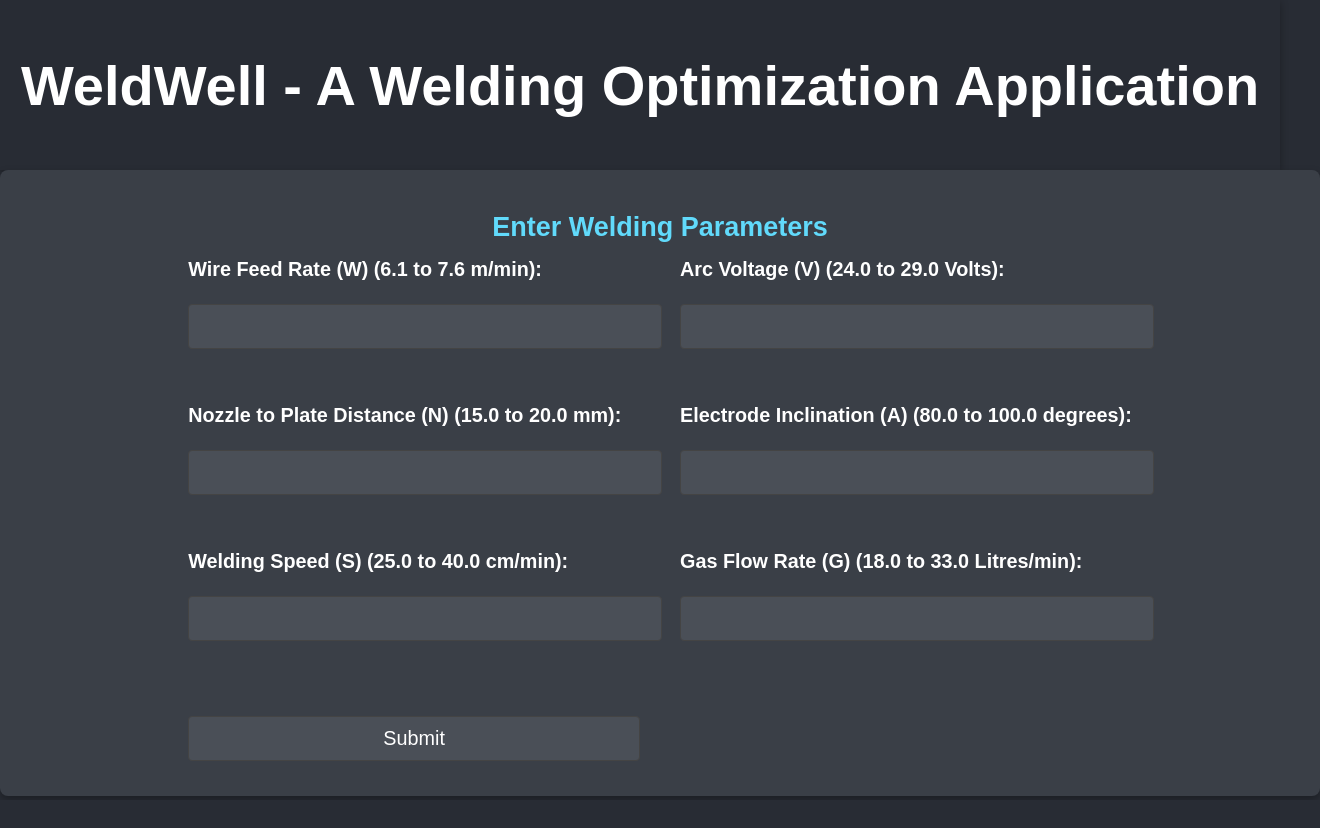
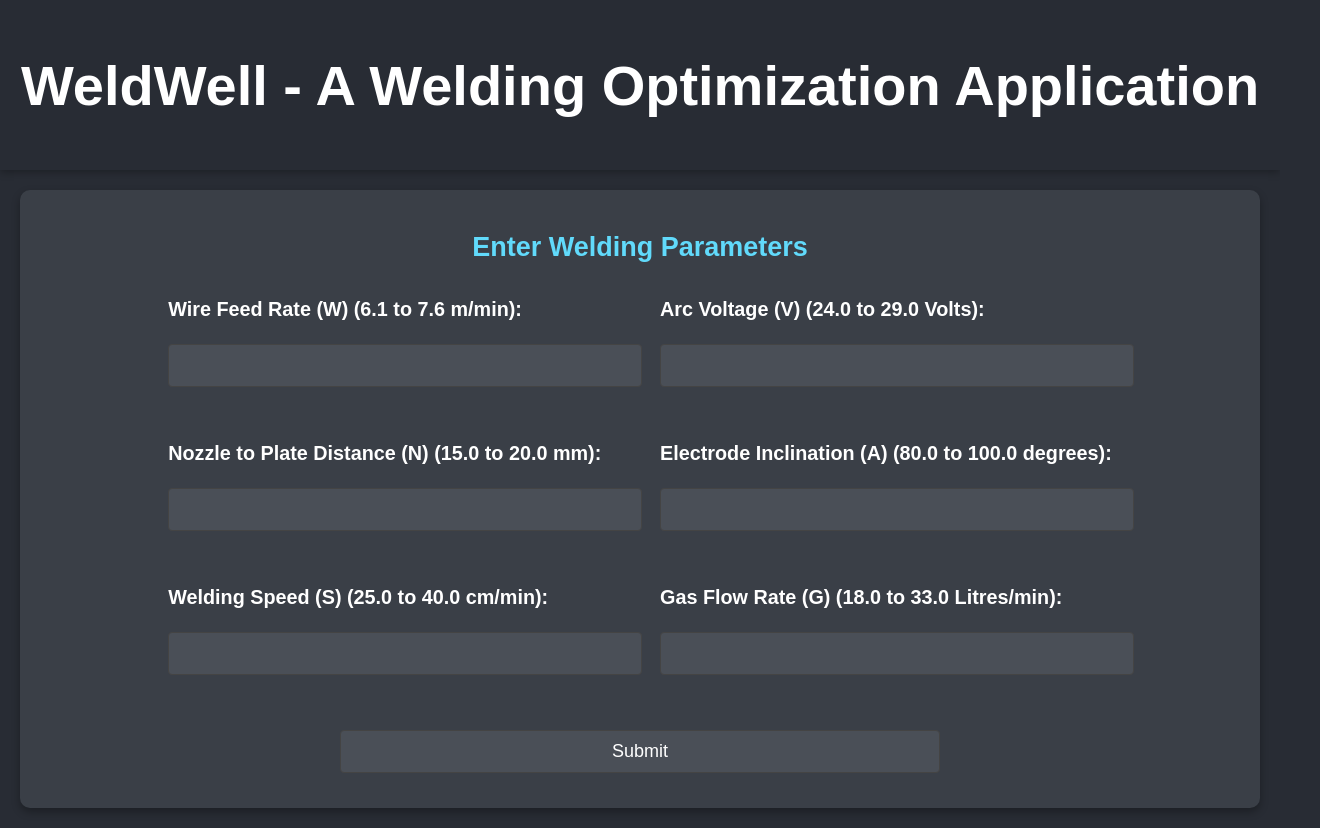
Before and after one commit to BajajAyush/btp-proj, a React (Create React App) app in the folder welding/: page /parameters in a window 1280 px wide. Shown: the whole page, 1320 px wide, since content can reach past the window. Before the commit the page ends 800 px from the top, so only its background shows below. Built offline with nearby package versions, Linux system fonts and the light colour scheme.

Commit message:
frontend
done

```diff
--- a/welding/src/components/Calculate.css
+++ b/welding/src/components/Calculate.css
@@ -12,7 +12,7 @@ body {
 }
 
 .container {
-    margin: 0 auto;
+    margin: 20px auto; /* Added margin-top for spacing */
     padding: 20px;
     max-width: 1200px;
     background-color: #3a3f47; /* Darker shade of the theme */
@@ -24,6 +24,7 @@ body {
     align-items: center;
     gap: 20px;
 }
+
 
 .heading {
     width: 100%;
--- a/welding/src/components/Parameters.css
+++ b/welding/src/components/Parameters.css
@@ -4,79 +4,92 @@ body {
     font-family: 'Arial', sans-serif;
     margin: 0;
     padding: 0;
-    font-size: 18px; /* Increase overall font size */
+    font-size: 18px;
     display: flex;
     flex-direction: column;
-    height: 100vh; /* Full viewport height */
+    height: 100vh;
 }
 
-.container {
-    width: 80%;               /* Take up 80% of the width */
-    max-width: 1200px;        /* Limit maximum width */
-    margin: 20px auto;        /* Center the container and add spacing from edges */
+.parameters-container {
+    width: 80%;
+    max-width: 1200px;
+    margin: 20px auto;
     padding: 20px;
-    background-color: #3a3f47; /* Darker shade of the theme */
-    border-radius: 12px;       /* Rounded corners */
-    box-shadow: 0 8px 16px rgba(0, 0, 0, 0.5); /* Add a shadow for depth */
+    background-color: #3a3f47;
+    border-radius: 12px;
+    box-shadow: 0 8px 16px rgba(0, 0, 0, 0.5);
     color: #ffffff;
     display: flex;
     flex-direction: column;
     gap: 20px;
-    min-height: 70%;          /* Minimum height of the container */
 }
 
 h2 {
     text-align: center;
     color: #ffffff;
     margin-bottom: 20px;
-    font-size: 1.75em; /* Slightly larger headings */
+    font-size: 1.75em;
 }
 
-.result-grid, .form-grid {
-    display: grid;
-    grid-template-columns: 1fr 1fr;
-    grid-gap: 40px; /* Consistent gap between columns and rows */
-}
+
 
 .form-group {
     display: flex;
     flex-direction: column;
-    gap: 8px; /* Adds space between label and input */
+    gap: 8px;
 }
 
 .form-group label {
     font-weight: bold;
     color: #ffffff;
-    font-size: 1.1em; /* Increase label font size */
+    font-size: 1.1em;
 }
 
 .form-group input {
-    padding: 10px; /* Increased padding */
+    padding: 10px;
     border: 1px solid #444;
     border-radius: 4px;
-    font-size: 1.1em; /* Larger input font size */
-    width: 100%;
+    font-size: 1.1em;
     background-color: #333;
     color: #ffffff;
 }
 
-button {
-    padding: 12px 24px; /* Standard padding for all buttons */
-    border: none;
-    border-radius: 4px;
+.form-grid {
+    display: grid;
+    grid-template-columns: 1fr 1fr;
+    grid-gap: 40px;
+    align-items: center;
+}
+
+.submit-btn {
+    grid-column: 1 / 3; /* Span across both columns */
+    justify-self: center; /* Center align within the grid */
     background-color: #61dafb;
     color: #282c34;
-    font-size: 1.1em; /* Larger font size for better readability */
+    border: none;
+    padding: 12px 24px;
+    border-radius: 4px;
+    font-size: 1.1em;
     cursor: pointer;
     transition: background-color 0.3s ease;
     text-align: center;
-    display: block; /* Buttons act like block elements */
-    margin: 10px auto; /* Centers all buttons horizontally */
 }
 
-button:hover {
-    background-color: #555; /* Highlight on hover */
+.submit-btn:hover {
+    background-color: #357abd;
     color: #ffffff;
+}
+
+
+.result-container {
+    text-align: center;
+    color: #ffffff;
+}
+
+.result-grid {
+    display: grid;
+    grid-template-columns: 1fr 1fr;
+    grid-gap: 20px;
 }
 
 .result-item {
@@ -84,10 +97,8 @@ button:hover {
     background-color: #333;
     border-radius: 4px;
     text-align: center;
-    color: #ffffff;
-    font-size: 1.1em; /* Increase font size for results */
-    box-shadow: 0 2px 4px rgba(0, 0, 0, 0.3); /* Add shadow for distinction */
-    border: 1px solid #444; /* Add border for clarity */
+    font-size: 1.1em;
+    border: 1px solid #444;
 }
 
 .result-item strong {
@@ -96,77 +107,21 @@ button:hover {
     color: #ffffff;
 }
 
-/* Table styling */
-.table-container {
-    margin: 20px 0;
-    padding: 10px;
-    background-color: #333;
-    border-radius: 8px;
-    box-shadow: 0 4px 8px rgba(0, 0, 0, 0.5); /* Add a shadow to the table */
-    border: 2px solid #444; /* Add a border for distinction */
-    overflow-y: auto; /* Handle overflow if necessary */
-}
-
-.table-container table {
-    width: 100%;
-    border-collapse: collapse;
-    margin-top: 10px;
-}
-
-.table-container th, .table-container td {
-    padding: 12px; /* Increased padding */
-    text-align: center;
-    font-size: 1.1em; /* Larger table text */
-    color: #ffffff;
-    border: 1px solid #444; /* Borders for table cells */
-}
-
-.table-container th {
-    background-color: #444;
-    font-weight: bold;
-}
-
-.table-container td {
-    background-color: #282c34;
-}
-
-.table-container tr:hover {
-    background-color: #555; /* Highlight row on hover */
-}
-
-/* Pagination styling */
-.pagination {
-    display: flex;
-    justify-content: center;
-    gap: 10px; /* Spacing between buttons */
-    margin-top: 20px;
-}
-
-.pagination button {
-    padding: 10px 20px;
-    border: none;
-    border-radius: 4px;
-    background-color: #61dafb;
-    color: #282c34;
-    font-size: 1em;
-    cursor: pointer;
-    transition: background-color 0.3s ease;
-}
-
-.pagination button:disabled {
-    background-color: #555a63;
-    cursor: not-allowed;
-}
-.submit-btn {
-    display: block; /* Ensure the button acts like a block element */
-    margin: 20px auto; /* Center horizontally using auto margins */
+.new-values-btn {
+    display: block;
+    margin: 20px auto;
     background-color: #61dafb;
     color: #282c34;
     border: none;
-    padding: 12px 24px; /* Proper padding for better appearance */
+    padding: 12px 24px;
     border-radius: 4px;
+    font-size: 1.1em;
     cursor: pointer;
-    font-size: 1.1em; /* Larger button font */
     transition: background-color 0.3s ease;
-    text-align: center; /* Center-align the text */
+    text-align: center;
 }
+
+.new-values-btn:hover {
+    background-color: #357abd;
+    color: #ffffff;
+}
--- a/welding/src/components/ThirdParameter.css
+++ b/welding/src/components/ThirdParameter.css
@@ -12,7 +12,7 @@ body {
 }
 
 .container {
-    margin: 0 auto;
+    margin: 20px auto; /* Added margin to avoid sticking to the top */
     padding: 20px;
     max-width: 1200px;
     background-color: #3a3f47; /* Darker shade of the theme */
@@ -22,7 +22,7 @@ body {
     display: flex;
     flex-direction: column;
     align-items: center;
-    gap: 20px;
+    gap: 20px; /* Spacing between child elements */
 }
 
 .heading {
@@ -35,13 +35,13 @@ body {
 }
 
 .parameters-container {
-    width: 100%;
+    width: 95%;
     display: flex;
     flex-direction: column;
     align-items: center;
-    background-color: #3a3f47; /* Match container */
     padding: 20px;
-    border-radius: 8px;
+    background-color: #3a3f47; /* Matches parent container */
+    border-radius: 10px;
     box-shadow: 0 4px 8px rgba(0, 0, 0, 0.3);
 }
 
@@ -58,7 +58,9 @@ body {
     border: 1px solid #444;
     background-color: #4a4f57;
     color: #ffffff;
+    font-size: 18px; /* Increased font size */
 }
+
 
 .parameters-container button {
     padding: 10px 20px;
@@ -69,6 +71,8 @@ body {
     cursor: pointer;
     font-size: 16px;
     transition: background-color 0.3s;
+    display: block;
+    margin: 0 auto; /* Centers the button within its parent container */
 }
 
 .parameters-container button:hover {
@@ -78,46 +82,30 @@ body {
 
 .result-container {
     width: 100%;
-    background-color: #3a3f47;
+    max-width: 100%;
     padding: 20px;
+    border: 3px solid #61dafb; /* Bold border with accent color */
     border-radius: 8px;
     box-shadow: 0 4px 8px rgba(0, 0, 0, 0.3);
     color: #ffffff;
-}
-
-.result-container div {
-    margin-bottom: 15px;
-    font-size: 1.2em;
-}
-
-.pagination {
-    display: flex;
-    justify-content: center; /* Center-aligns the buttons horizontally */
-    gap: 10px; /* Adds space between buttons */
-    margin-top: 20px;
-    width: 100%;
-    max-width: 600px;
-}
-
-.parameters-container button {
-    display: block;
-    margin: 0 auto; /* Centers the button within its parent container */
-}
-
-.result-container {
     display: flex;
     flex-direction: column;
-    align-items: center; /* Align content to center */
+    align-items: center; /* Center content */
+    overflow: hidden; /* Prevent overflow outside the box */
+    background-color: #3a3f47; /* Match theme */
 }
 
 .table-container {
     margin: 20px 0;
-    overflow-x: auto;
+    overflow-x: auto; /* Handle horizontal overflow */
+    width: 100%;
+    max-width: 100%; /* Ensure table stays within the container */
 }
 
 table {
     width: 100%;
     border-collapse: collapse;
+    margin: 0 auto; /* Center the table */
 }
 
 th, td {
@@ -139,3 +127,10 @@ tr:nth-child(even) {
 tr:hover {
     background-color: #555;
 }
+
+.pagination {
+    display: flex;
+    justify-content: center; /* Center-align buttons */
+    gap: 10px; /* Space between buttons */
+    margin-top: 20px;
+}
```
